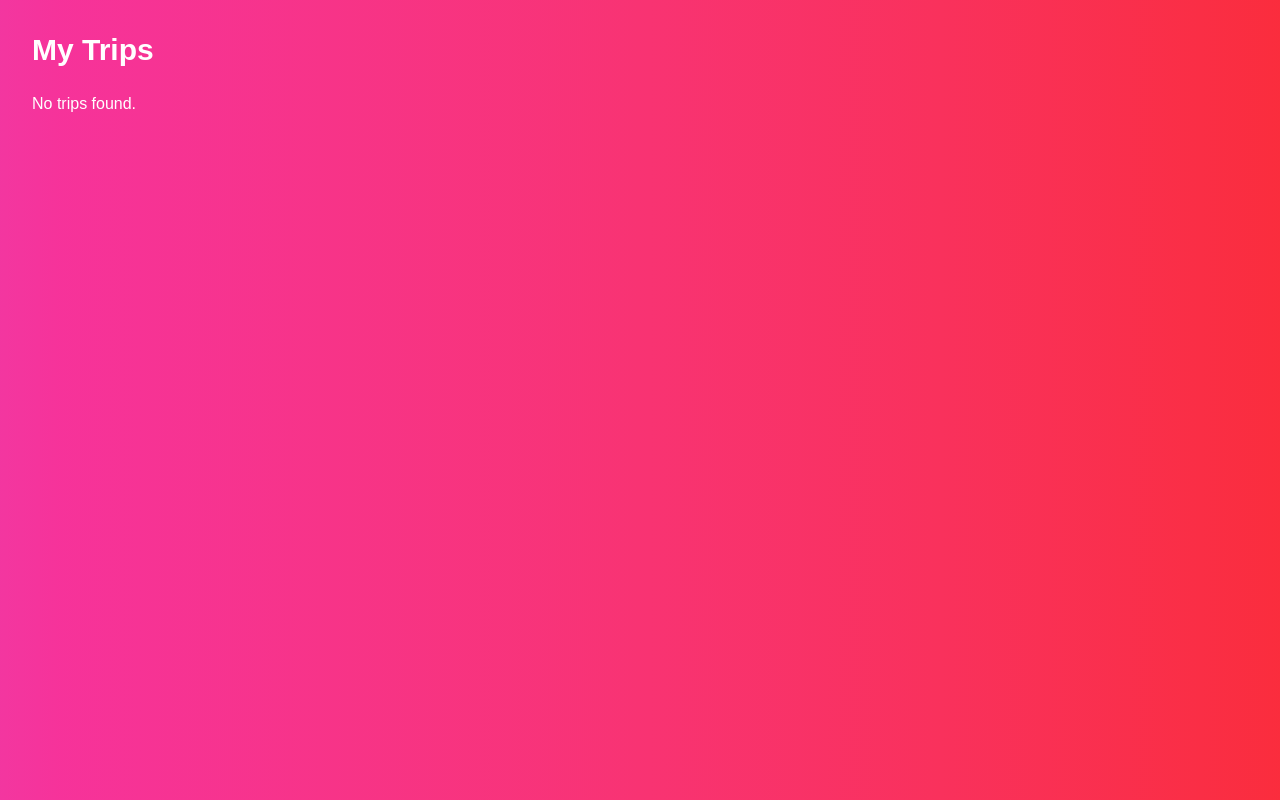
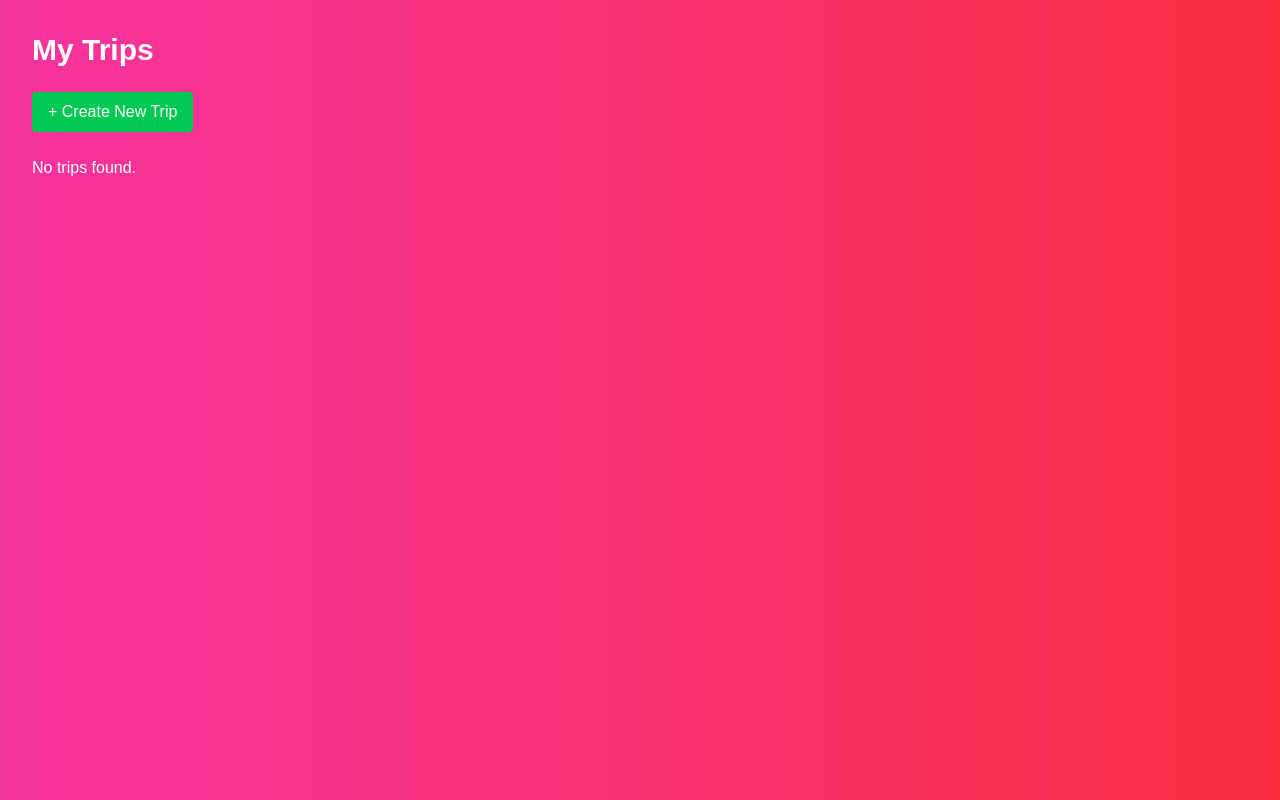
Before and after one commit to surbhi-dot-gif/ai-travel-planner, a Next.js app in the folder frontend/: page /trips in a window 1280 px wide. Built offline with nearby package versions, Linux system fonts and the light colour scheme.

Commit message:
Fix API URLs, add redirects, update CORS, and trips dashboard flow

```diff
--- a/frontend/app/login/page.tsx
+++ b/frontend/app/login/page.tsx
@@ -21,6 +21,7 @@ export default function LoginPage() {
       if (data.token) {
         localStorage.setItem("token", data.token);
         setMessage("Login successful!");
+        window.location.href = "/trips"; // ✅ redirect to trips page
       } else {
         setMessage(data.error);
       }
--- a/frontend/app/register/page.tsx
+++ b/frontend/app/register/page.tsx
@@ -18,7 +18,12 @@ export default function RegisterPage() {
         body: JSON.stringify(form),
       });
       const data = await res.json();
-      setMessage(data.message || data.error);
+      if (res.ok) {
+        setMessage("Registration successful! Redirecting to login...");
+        window.location.href = "/login"; // ✅ redirect to login page
+      } else {
+        setMessage(data.error || "Registration failed");
+      }
     } catch {
       setMessage("Error registering user");
     }
--- a/frontend/app/trips/page.tsx
+++ b/frontend/app/trips/page.tsx
@@ -31,6 +31,15 @@ export default function TripsPage() {
   return (
     <div className="p-8 text-white">
       <h1 className="text-3xl font-bold mb-6">My Trips</h1>
+
+      {/* ✅ Add new trip button */}
+      <a
+        href="/trips/new"
+        className="bg-green-500 hover:bg-green-600 px-4 py-2 rounded inline-block mb-6"
+      >
+        + Create New Trip
+      </a>
+
       {trips.length === 0 ? (
         <p>No trips found.</p>
       ) : (
```
